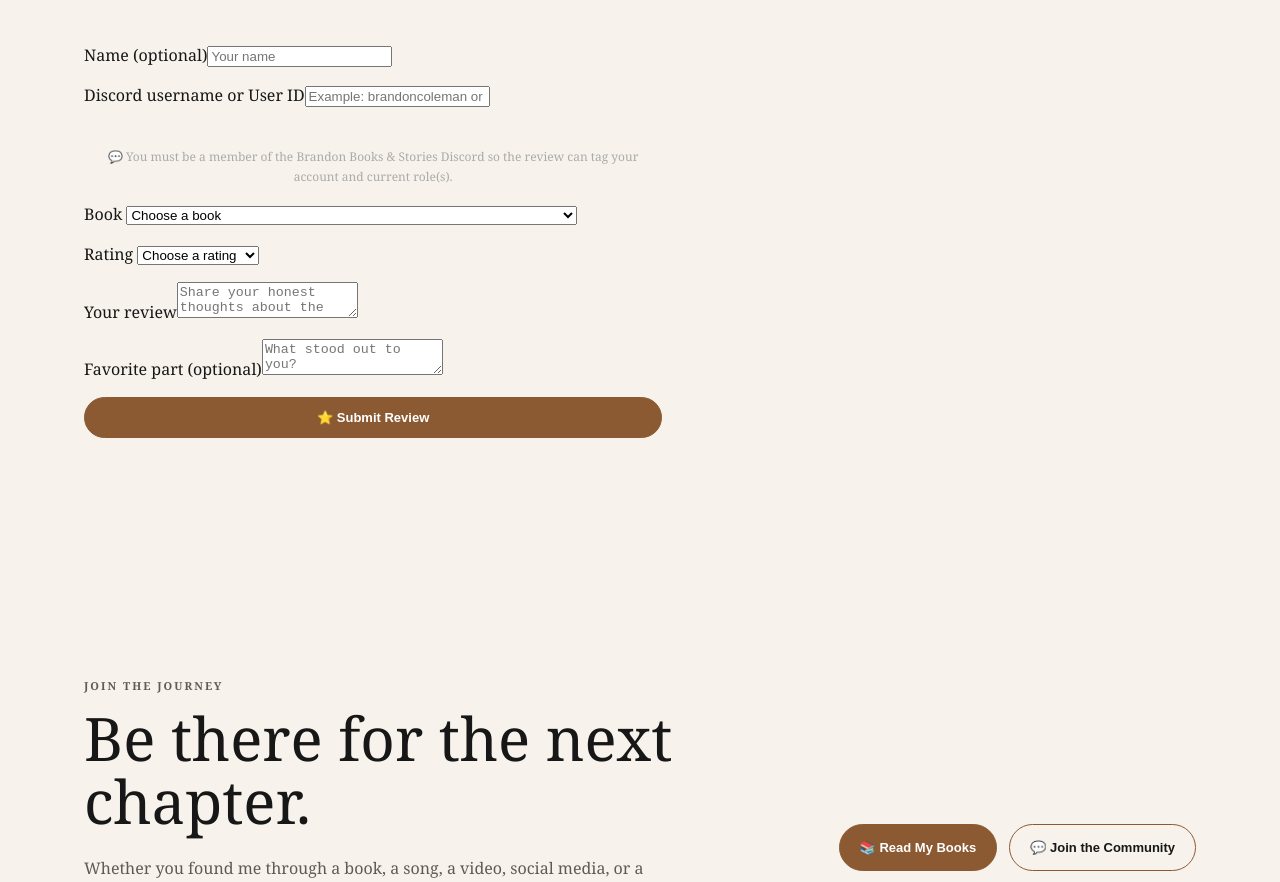
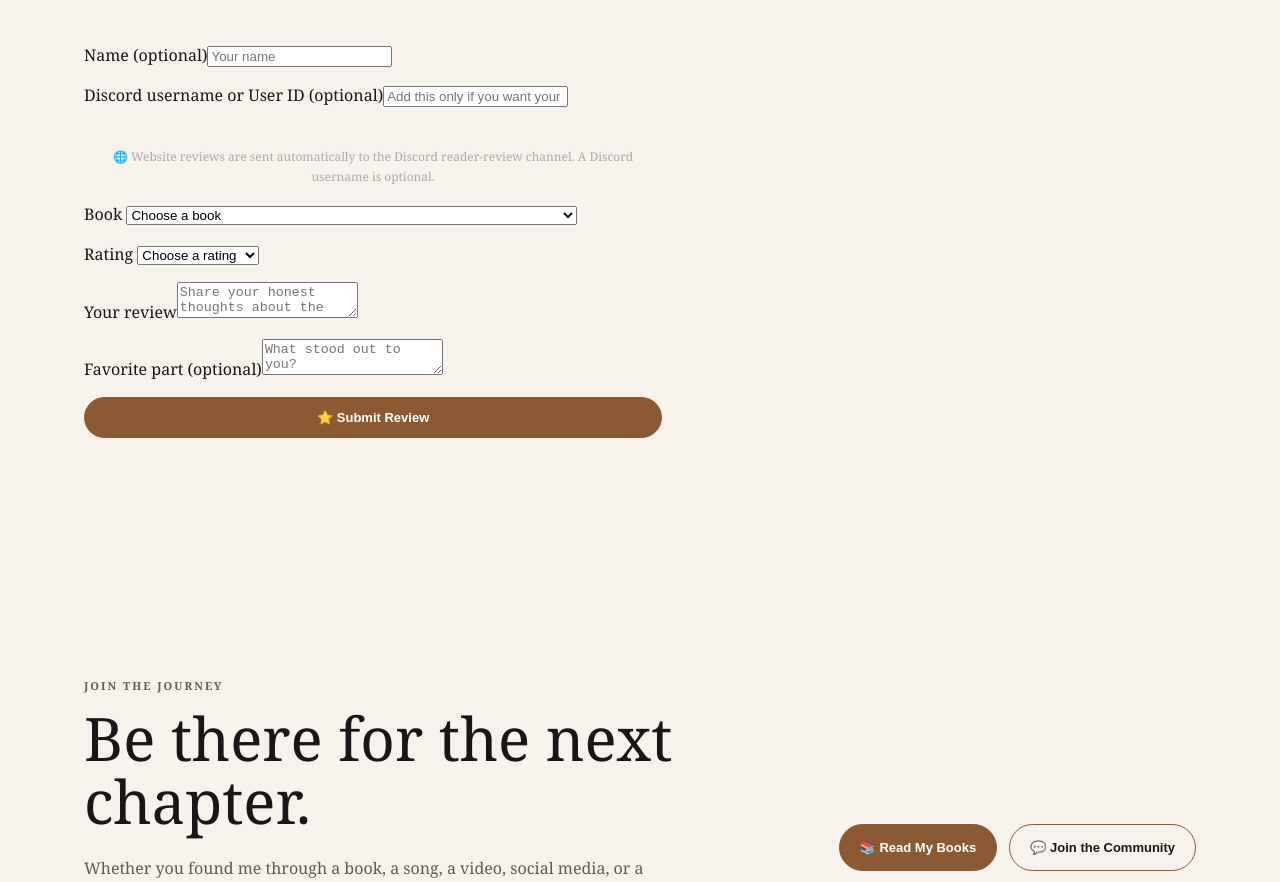
Before and after one commit to dospatch/brandon-books-stories-bot, a website: page website/index.html in a window 1280 px wide. Shown: the part 8227-9109 px from the top of the page. Drawn offline with Linux system fonts and the light colour scheme.

Commit message:
Make Discord username optional on review form

```diff
--- a/website/index.html
+++ b/website/index.html
@@ -200,8 +200,8 @@
   <div class="two-column">
     <form id="website-review-form" class="contact-card" style="display:grid;gap:14px">
       <label>Name (optional)<input name="name" maxlength="100" placeholder="Your name"></label>
-      <label>Discord username or User ID<input name="discordUsername" maxlength="100" required placeholder="Example: brandoncoleman or 123456789012345678"></label>
-      <p class="note">💬 You must be a member of the Brandon Books & Stories Discord so the review can tag your account and current role(s).</p>
+      <label>Discord username or User ID (optional)<input name="discordUsername" maxlength="100" placeholder="Add this only if you want your Discord account tagged"></label>
+      <p class="note">🌐 Website reviews are sent automatically to the Discord reader-review channel. A Discord username is optional.</p>
       <label>Book
         <select name="book" required>
           <option value="">Choose a book</option>
```
